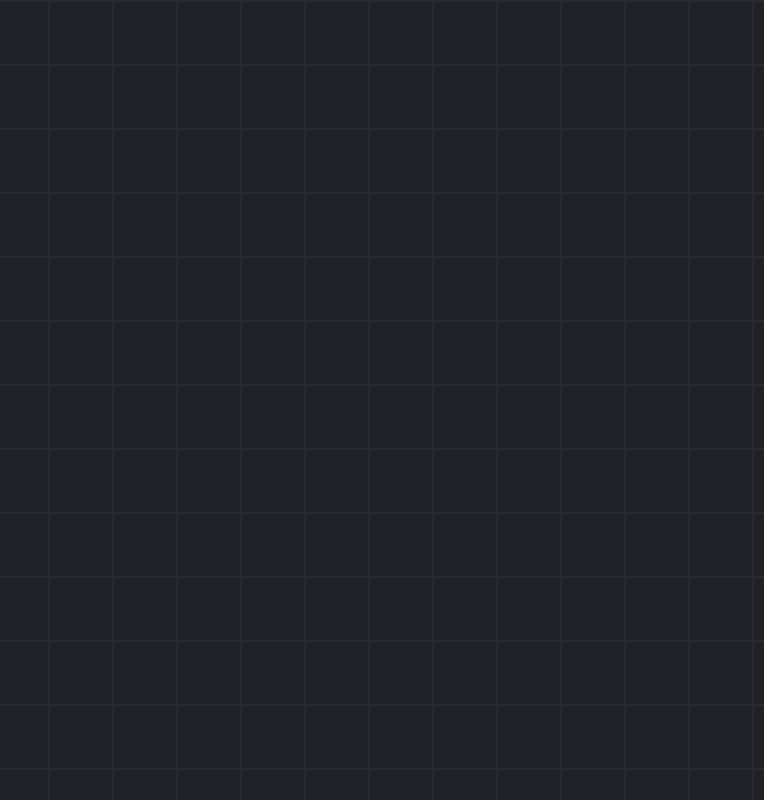
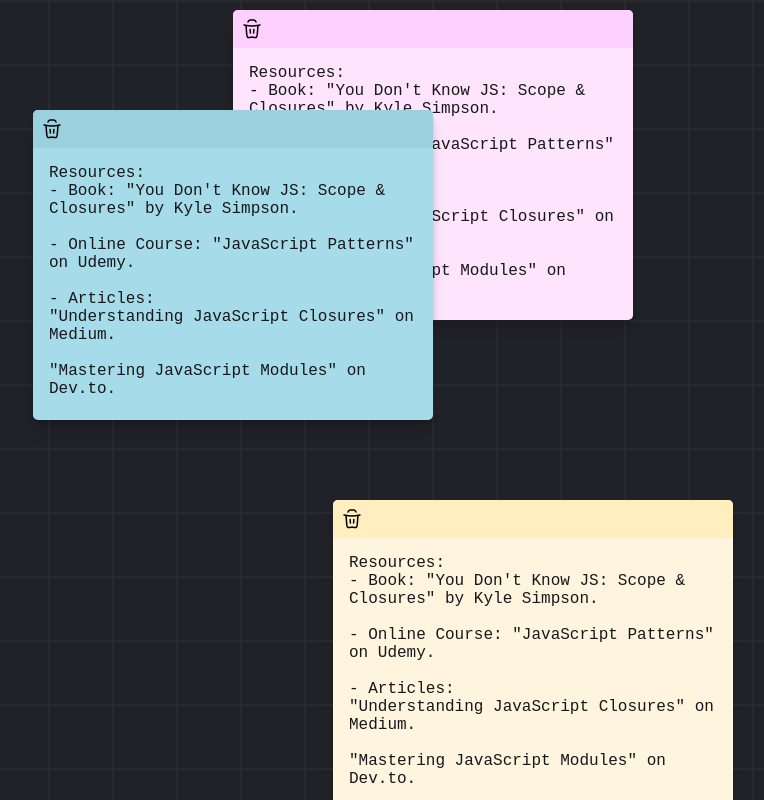
Before and after one commit to Rafalpv/Drag-Drop-Notes, a React (Vite) app: page / in a window 1280 px wide. Shown: the whole page, without its empty margins (272-1036 px from the left). Built offline with nearby package versions, Linux system fonts and the light colour scheme.

Commit message:
Add card component and Responding to Events

```diff
--- a/eslint.config.js
+++ b/eslint.config.js
@@ -33,6 +33,7 @@
         'warn',
         { allowConstantExport: true },
       ],
+      'react/prop-types': 'off',
     },
   },
 ]
--- a/pages/NotesPage.jsx
+++ b/pages/NotesPage.jsx
@@ -1,5 +1,5 @@
-import { fakeData as notes } from "../src/assets/fakeData";
-import NoteCard from "../src/components/NoteCard";
+import { fakeData as notes } from '../src/assets/fakeData';
+import NoteCard from '../src/components/NoteCard';
 
 const NotesPage = () => {
     return (
--- a/src/App.jsx
+++ b/src/App.jsx
@@ -1,8 +1,9 @@
+import NotesPage from '../pages/NotesPage'
+
 export default function App() {
-
   return (
     <div id="app">
-
+      <NotesPage />
     </div>
   )
 }
--- a/src/components/NoteCard.jsx
+++ b/src/components/NoteCard.jsx
@@ -1,13 +1,53 @@
-import { useRef } from "react";
-import { TrashIcon } from "../icons/Trash"
+import { useEffect, useRef, useState } from "react";
+import Trash from "../icons/Trash";
 
 const NoteCard = ({ note }) => {
 
-    let position = JSON.parse(note.position);
     const colors = JSON.parse(note.colors)
     const body = JSON.parse(note.body);
+    const [position, setPosition] = useState(JSON.parse(note.position));
+    let mouseStartPos = { x: 0, y: 0 }
 
+    const cardRef = useRef(null)
     const textAreaRef = useRef(null)
+
+    useEffect(() => {
+        autoGrow(textAreaRef)
+    }, [])
+
+    function autoGrow(textAreaRef) {
+        const { current } = textAreaRef;
+        current.style.height = "auto";
+        current.style.height = current.scrollHeight + "px";
+    }
+
+    const mouseDown = (e) => {
+        mouseStartPos.x = e.clientX;
+        mouseStartPos.y = e.clientY;
+
+        document.addEventListener("mousemove", mouseMove);
+        document.addEventListener("mouseup", mouseUp)
+    }
+
+    const mouseMove = (e) => {
+        let mouseMoveDir = {
+            x: mouseStartPos.x - e.clientX,
+            y: mouseStartPos.y - e.clientY,
+        };
+
+        mouseStartPos.x = e.clientX
+        mouseStartPos.y = e.clientY
+
+        setPosition({
+            x: cardRef.current.offsetLeft - mouseMoveDir.x,
+            y: cardRef.current.offsetTop - mouseMoveDir.y,
+        });
+    }
+
+    const mouseUp = () => {
+        document.removeEventListener("mousemove", mouseMove);
+        document.removeEventListener("mouseup", mouseUp);
+    };
 
     return (
         <div
@@ -17,12 +57,14 @@
                 left: `${position.x}px`,
                 top: `${position.y}px`,
             }}
+            ref={cardRef}
         >
             <div
                 className="card-header"
                 style={{ backgroundColor: colors.colorHeader }}
+                onMouseDown={mouseDown}
             >
-                <TrashIcon />
+                <Trash />
             </div>
 
             <div className="card-body">
@@ -30,6 +72,9 @@
                     ref={textAreaRef}
                     style={{ color: colors.colorText }}
                     defaultValue={body}
+                    onInput={() => {
+                        autoGrow(textAreaRef)
+                    }}
                 ></textarea>
             </div>
 
--- a/src/index.css
+++ b/src/index.css
@@ -54,17 +54,15 @@
 }
 
 textarea:focus {
-  background-color: inherit;
   outline: none;
   width: 100%;
   height: 100%;
 }
 
 .card-header {
-  background-color: #9bd1de;
+  color: black;
   border-radius: 5px 5px 0 0;
   display: flex;
   justify-content: space-between;
-  align-items: center;
-  padding: 5px;
+  padding: 7px;
 }
```
